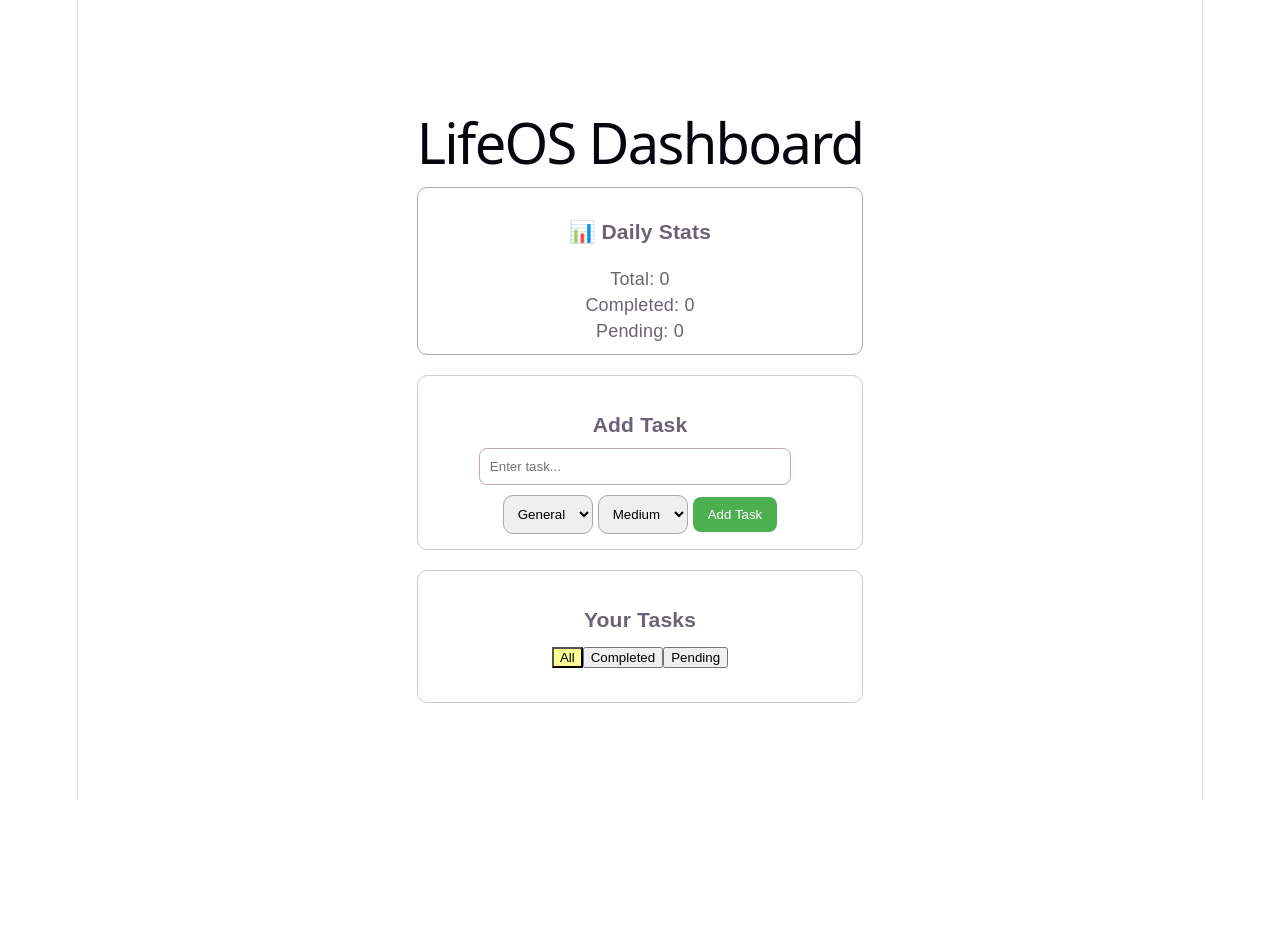
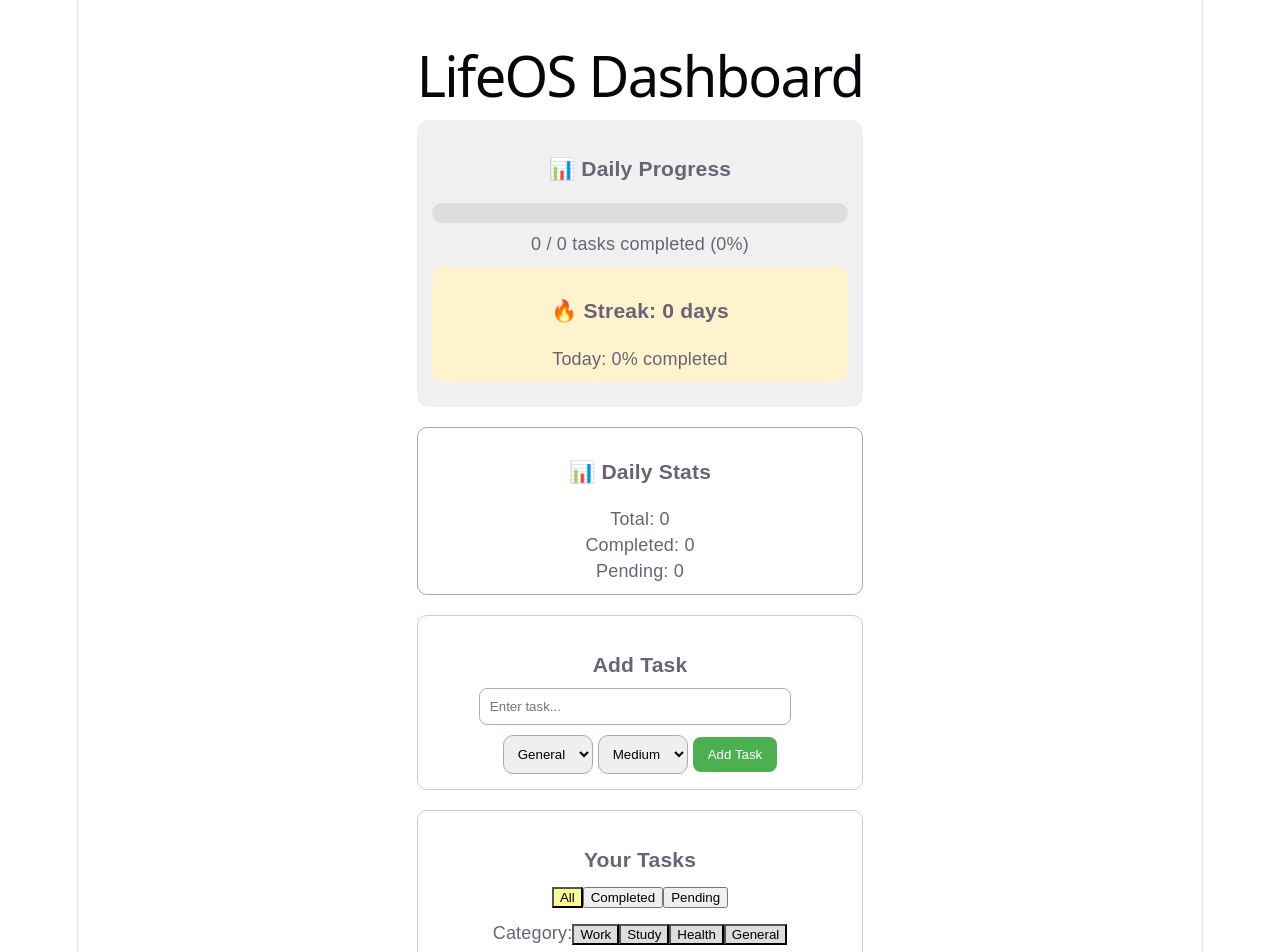
Before and after one commit to Rudra137/productivity-os, a React (Vite) app in the folder lifeos-dashboard/: page / in a window 1280 px wide. Shown: the top 952 px of the page. Before the commit the page ends 800 px from the top, so only its background shows below. Built offline with nearby package versions, Linux system fonts and the light colour scheme.

Commit message:
Added the streaks section

```diff
--- a/lifeos-dashboard/src/App.jsx
+++ b/lifeos-dashboard/src/App.jsx
@@ -9,23 +9,38 @@ function App() {
   const [category, setCategory] = useState("General");
   const [priority, setPriority] = useState("Medium");
   const [filter, setFilter] = useState("All");
+  const [categoryFilter, setCategoryFilter] = useState("All");
   const [tasks, setTasks] = useState(() => {
   const saved = localStorage.getItem("tasks");
   return saved ? JSON.parse(saved) : [];
+});
+  const [streak, setStreak] = useState(() => {
+  const saved = localStorage.getItem("streak");
+  return saved ? JSON.parse(saved) : 0;
+});
+
+  const [lastCheckedDate, setLastCheckedDate] = useState(() => {
+  return localStorage.getItem("lastCheckedDate") || null;
 });
 
 
 
   // Functions for handling task input and list management
 
-
-
 useEffect(() => {
   console.log("Saving to localStorage:", tasks);
   localStorage.setItem("tasks", JSON.stringify(tasks));
 }, [tasks]);
 
+useEffect(() => {
+  localStorage.setItem("streak", JSON.stringify(streak));
+}, [streak]);
 
+useEffect(() => {
+  if (lastCheckedDate) {
+    localStorage.setItem("lastCheckedDate", lastCheckedDate);
+  }
+}, [lastCheckedDate]);
 
 
   //function to handle adding a new task to the list
@@ -82,8 +97,13 @@ useEffect(() => {
   (task) => task.date === today
 );
 const filteredTasks = todaysTasks.filter((task) => {
-  if (filter === "Completed") return task.completed;
-  if (filter === "Pending") return !task.completed;
+  // Status filter
+  if (filter === "Completed" && !task.completed) return false;
+  if (filter === "Pending" && task.completed) return false;
+
+  // Category filter
+  if (categoryFilter !== "All" && task.category !== categoryFilter) return false;
+
   return true;
 });
 
@@ -102,6 +122,29 @@ const filteredTasks = todaysTasks.filter((task) => {
   background: "#ddd"
   }
 
+  // Calculate today's stats
+  const total = todaysTasks.length;
+  const completed = todaysTasks.filter(t => t.completed).length;
+  const percent = total === 0 ? 0 : Math.round((completed / total) * 100);
+
+  // Check for streaks
+  useEffect(() => {
+  const today = new Date().toLocaleDateString();
+
+  // Prevent multiple updates in same day
+  if (lastCheckedDate === today) return;
+
+  if (total > 0) {
+    if (percent >= 70) {
+      setStreak((prev) => prev + 1);
+    } else {
+      setStreak(0);
+    }
+
+    setLastCheckedDate(today);
+  }
+}, [tasks]); // runs when tasks update
+
   // Render the dashboard UI
   return (
     // Main container with padding and centered content
@@ -111,6 +154,53 @@ const filteredTasks = todaysTasks.filter((task) => {
       margin: "auto",
       fontFamily: "sans-serif" }}>
           <h1>LifeOS Dashboard</h1>
+
+
+{/* 🟩 PROGRESS BAR SECTION */}
+    <div style={{
+  marginBottom: "20px",
+  padding: "15px",
+  borderRadius: "12px",
+  background: "#f0f0f0"
+}}>
+  <h3>📊 Daily Progress</h3>
+
+  <div style={{
+    height: "20px",
+    background: "#ddd",
+    borderRadius: "10px",
+    overflow: "hidden"
+  }}>
+    <div style={{
+      width: `${percent}%`,
+      height: "100%",
+      background: percent === 100 ? "green" : percent > 50 ? "orange" : "red",
+      transition: "0.3s"
+
+    }}>
+
+    </div>
+  </div>
+
+  <p style={{ marginTop: "8px" }}>
+    {completed} / {total} tasks completed ({percent}%)
+  </p>
+
+    <div>
+    <div style={{
+  marginTop: "10px",
+  marginBottom: "10px",
+  padding: "10px",
+  borderRadius: "10px",
+  background: "#fff3cd"
+}}>
+  <h3>🔥 Streak: {streak} days</h3>
+  <p>
+    Today: {Math.round(percent)}% completed
+  </p>
+  </div>
+  </div>
+</div>
 
 
       {/* 🟦 STATS SECTION */}
@@ -192,7 +282,6 @@ const filteredTasks = todaysTasks.filter((task) => {
 
 
 
-
   {/* 🟩 TASK LIST SECTION */}
   <div style={{
     padding: "15px",
@@ -201,7 +290,9 @@ const filteredTasks = todaysTasks.filter((task) => {
 
   }}>
     <h3 style={{ marginBottom: "10px" }}>Your Tasks</h3>
-
+    <div style={{ marginBottom: "10px" }}>
+</div>
+  <div>
   <div style={{ marginBottom: "10px", alignItems: "center", gap: "8px", }}>
   <button onClick={() => setFilter("All")} style={filter === "All" ? { background: "#fcfa93" } : {}} >
     All
@@ -212,12 +303,30 @@ const filteredTasks = todaysTasks.filter((task) => {
   <button onClick={() => setFilter("Pending")} style={filter === "Pending" ? { background: "#fcfa93" } : {}} >
     Pending
   </button>
+  </div>
+
+
+  <div style={{ marginBottom: "10px", alignItems: "center", gap: "8px", }}>
+  Category:
+  <button onClick={() => setCategoryFilter("Work")}style={{background: categoryFilter === "Work" ? "#4CAF50" : "#ddd"}}>
+  Work
+  </button>
+  <button onClick={() => setCategoryFilter("Study")} style={{background: categoryFilter === "Study" ? "#4CAF50" : "#ddd"}}>
+    Study
+  </button>
+  <button onClick={() => setCategoryFilter("Health")} style={{background: categoryFilter === "Health" ? "#4CAF50" : "#ddd"}}>
+    Health
+  </button>
+  <button onClick={() => setCategoryFilter("General")} style={{background: categoryFilter === "General" ? "#4CAF50" : "#ddd"}}>
+    General
+  </button>
+  </div>
 </div>
 
 
-      <ul style={{ listStyle: "none", padding: 0 }}>
-          {filteredTasks.map((task, index) => (
-          <li key={index} style={{
+  <ul style={{ listStyle: "none", padding: 0 }}>
+    {filteredTasks.map((task, index) => (
+      <li key={index} style={{
   marginBottom: "10px",
   padding: "12px",
   borderRadius: "10px",
```
